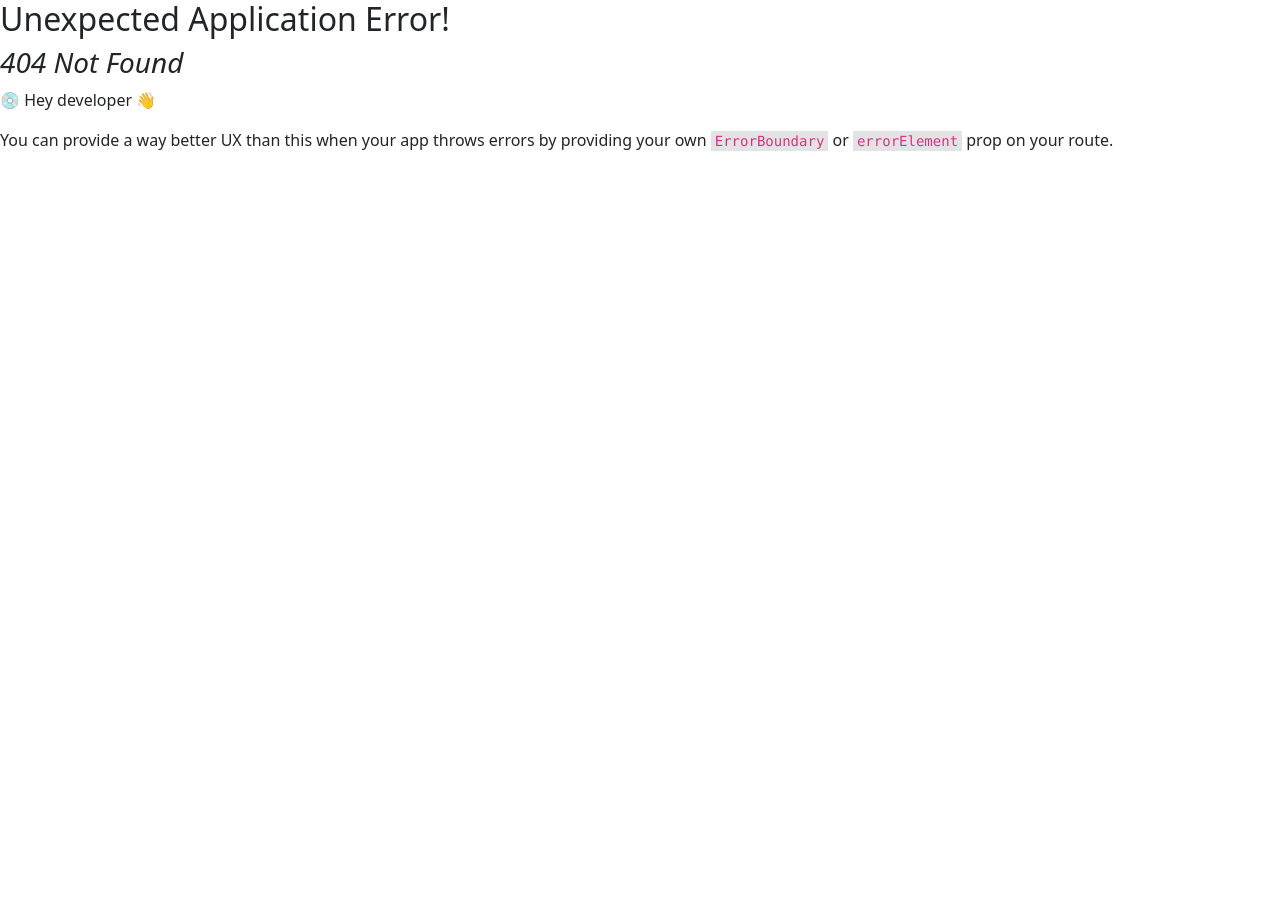
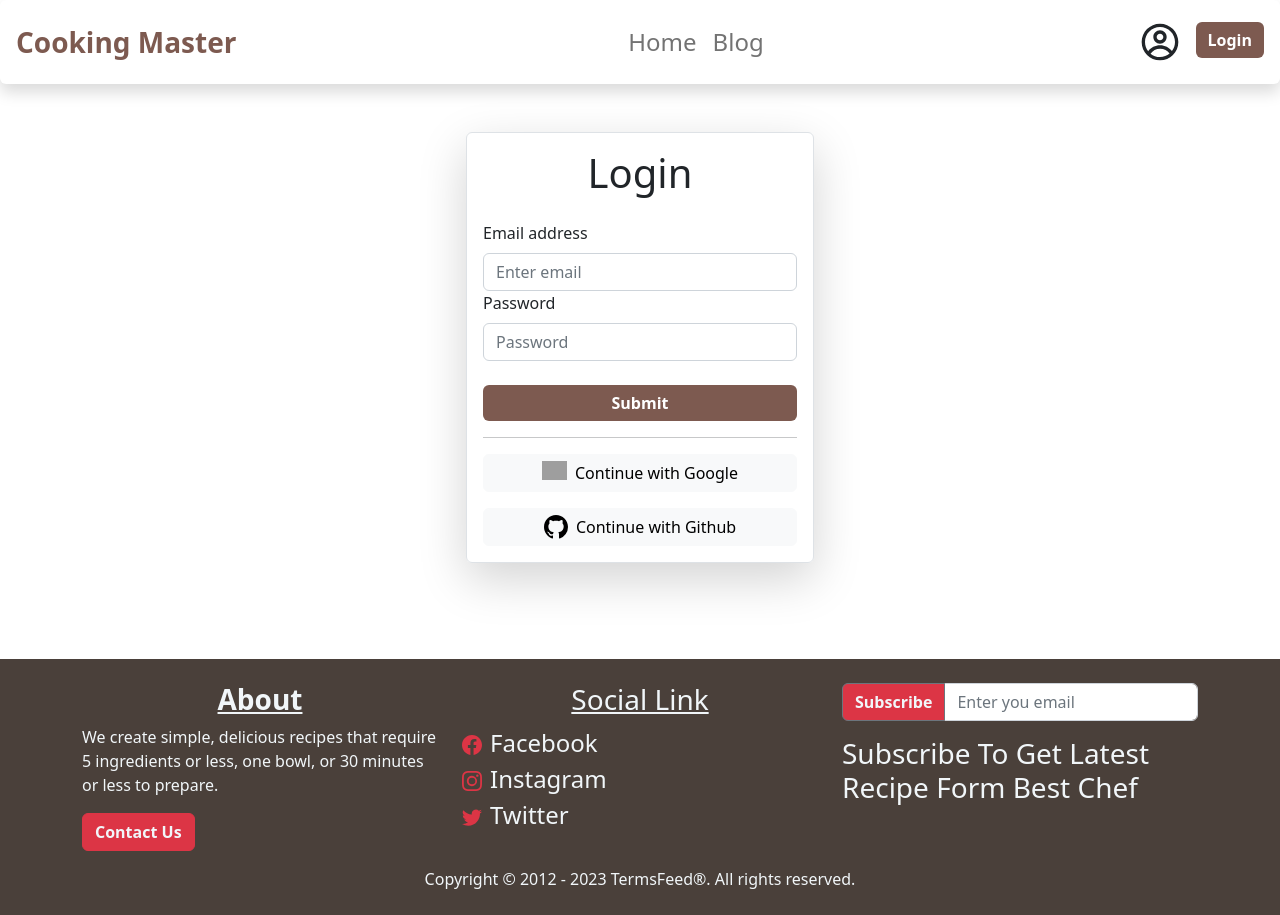
Before and after one commit to mahadi61/cooking-master, a React (Vite) app: page /login in a window 1280 px wide. Before the commit this address had no page. Before the commit the page ends 800 px from the top, so only its background shows below. Built offline with nearby package versions, Linux system fonts and the light colour scheme; grey boxes are pictures that could not be loaded.

Commit message:
login page implement

```diff
--- a/src/pages/home/Home/Home.jsx
+++ b/src/pages/home/Home/Home.jsx
@@ -3,6 +3,7 @@ import { Container } from "react-bootstrap";
 import { useLoaderData } from "react-router-dom";
 import Banner from "../Banner/Banner";
 import Chef from "../Chef/Chef";
+import Recipes from "../../recipes/Recipes";
 
 const Home = () => {
   const chefData = useLoaderData();
@@ -11,6 +12,7 @@ const Home = () => {
       <Container>
         <Banner></Banner>
         <Chef chefData={chefData}></Chef>
+        <Recipes></Recipes>
       </Container>
     </div>
   );
--- /dev/null
+++ b/src/pages/login/Login.jsx
@@ -0,0 +1,81 @@
+import React, { useState } from "react";
+import { Button, Col, Container, Form, Row } from "react-bootstrap";
+import { BsGithub } from "react-icons/bs";
+
+const Login = () => {
+  const [email, setEmail] = useState("");
+  const [password, setPassword] = useState("");
+
+  const handleEmailChange = (event) => setEmail(event.target.value);
+  const handlePasswordChange = (event) => setPassword(event.target.value);
+  const handleSubmit = (event) => {
+    event.preventDefault();
+    // TODO: handle login submission
+  };
+  return (
+    <Container className="my-5">
+      <Row className="justify-content-center">
+        <Col md={6} lg={4}>
+          <Form
+            className="border border-black shadow-lg p-3 mb-5 bg-body-tertiary rounded p-3"
+            onSubmit={handleSubmit}
+          >
+            <h1 className="text-center mb-4">Login</h1>
+            <Form.Group>
+              <Form.Label>Email address</Form.Label>
+              <Form.Control
+                type="email"
+                placeholder="Enter email"
+                name="email"
+                value={email}
+                onChange={handleEmailChange}
+                required
+              />
+            </Form.Group>
+
+            <Form.Group>
+              <Form.Label>Password</Form.Label>
+              <Form.Control
+                type="password"
+                placeholder="Password"
+                name="password"
+                value={password}
+                onChange={handlePasswordChange}
+                required
+              />
+            </Form.Group>
+
+            <Button
+              className="brand-color-bg fw-bold border border-0 w-100 mt-4"
+              type="submit"
+            >
+              Submit
+            </Button>
+            <hr className="" />
+
+            <Button
+              variant="light"
+              className="d-flex justify-content-center gap-2 w-100"
+            >
+              <img
+                style={{ width: "25px" }}
+                alt="Google login"
+                src="https://upload.wikimedia.org/wikipedia/commons/thumb/5/53/Google_%22G%22_Logo.svg/512px-Google_%22G%22_Logo.svog.png"
+              />
+              Continue with Google
+            </Button>
+            <Button
+              variant="light"
+              className="d-flex justify-content-center gap-2 mt-3 w-100"
+            >
+              <BsGithub className="fs-4" />
+              Continue with Github
+            </Button>
+          </Form>
+        </Col>
+      </Row>
+    </Container>
+  );
+};
+
+export default Login;
--- a/src/pages/recipes/Recipes.jsx
+++ b/src/pages/recipes/Recipes.jsx
@@ -1,7 +1,11 @@
 import React from "react";
 
 const Recipes = () => {
-  return <div>This is recipe.</div>;
+  return (
+    <div className="my-3">
+      <h3 className="text-center fw-bold fs-2">Recipes</h3>
+    </div>
+  );
 };
 
 export default Recipes;
--- a/src/router/Router.jsx
+++ b/src/router/Router.jsx
@@ -1,6 +1,7 @@
 import { createBrowserRouter } from "react-router-dom";
 import Main from "../layout/Main";
 import Home from "../pages/home/Home/Home";
+import Login from "../pages/login/Login";
 
 const router = createBrowserRouter([
   {
@@ -12,6 +13,10 @@ const router = createBrowserRouter([
         element: <Home></Home>,
         loader: () => fetch("http://localhost:5000/"),
       },
+      {
+        path: "/login",
+        element: <Login></Login>,
+      },
     ],
   },
 ]);
--- a/src/shared/Footer/FooterLast.jsx
+++ b/src/shared/Footer/FooterLast.jsx
@@ -13,7 +13,8 @@ const FooterLast = () => {
           Subscribe
         </Button>
         <Form.Control
-          aria-label=" text with button addon"
+          placeholder="Enter you email"
+          aria-label=""
           aria-describedby="basic-addon1"
         />
       </InputGroup>
--- a/src/shared/Header/Header.jsx
+++ b/src/shared/Header/Header.jsx
@@ -12,15 +12,21 @@ const Header = () => {
       variant="white"
     >
       <Navbar.Brand to="/">
-        <span className="fs-3 fw-bold brand-color ">Cooking Master</span>
+        <Link to="/" className="text-decoration-none">
+          <span className="fs-3 fw-bold brand-color ">Cooking Master</span>
+        </Link>
       </Navbar.Brand>
       <Nav className="mx-auto fs-4 fw-semi">
-        <Nav.Link>Home</Nav.Link>
-        <Nav.Link>Blog </Nav.Link>
+        <Nav.Link to="/" className="text-decoration-none">
+          Home
+        </Nav.Link>
+        <Nav.Link to="/blog" className="text-decoration-none">
+          Blog
+        </Nav.Link>
       </Nav>
       <Nav>
         <CgProfile className="fs-1 me-3" />
-        <Link to="/">
+        <Link to="/login">
           <Button className="brand-color-bg fw-bold border border-0">
             Login
           </Button>
```
Also changed, not shown: src/assets/btn_google_signin_dark_pressed_web@2x.png (added), src/assets/github-mark-white.png (added).
